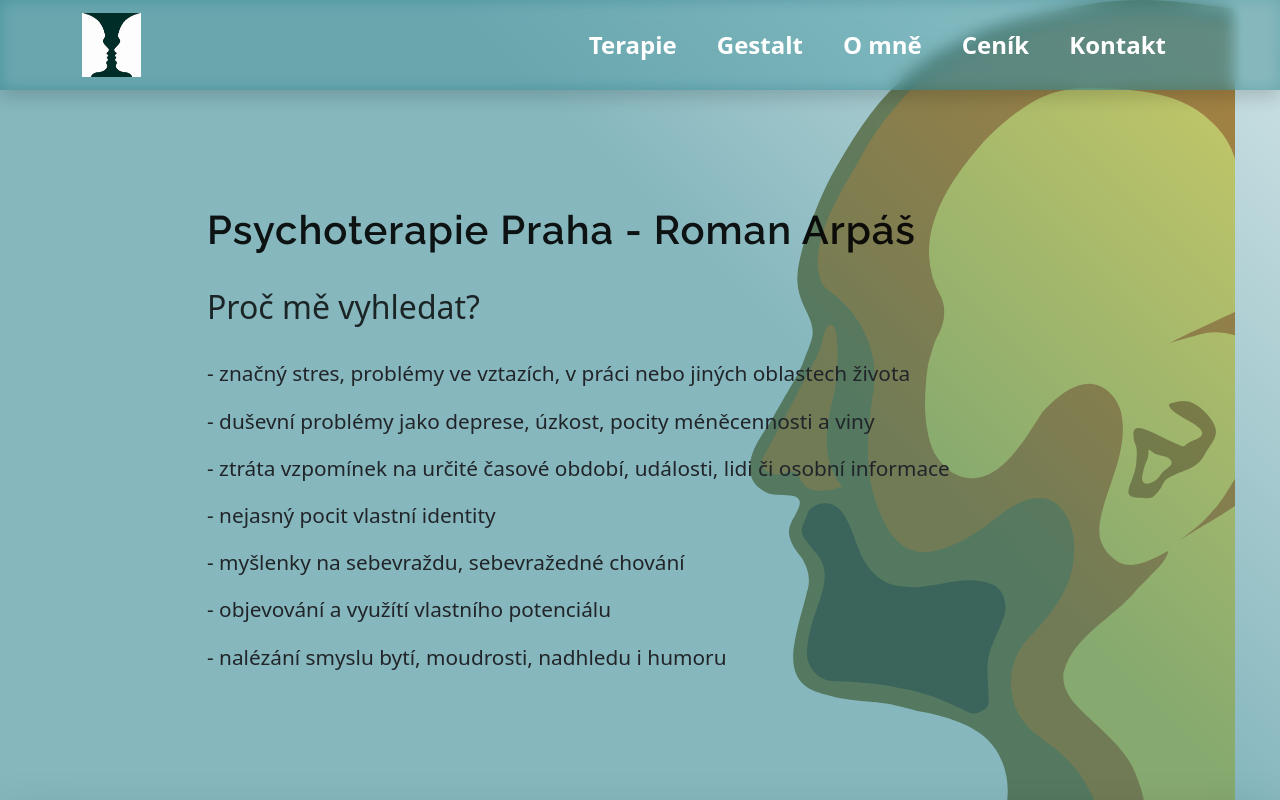
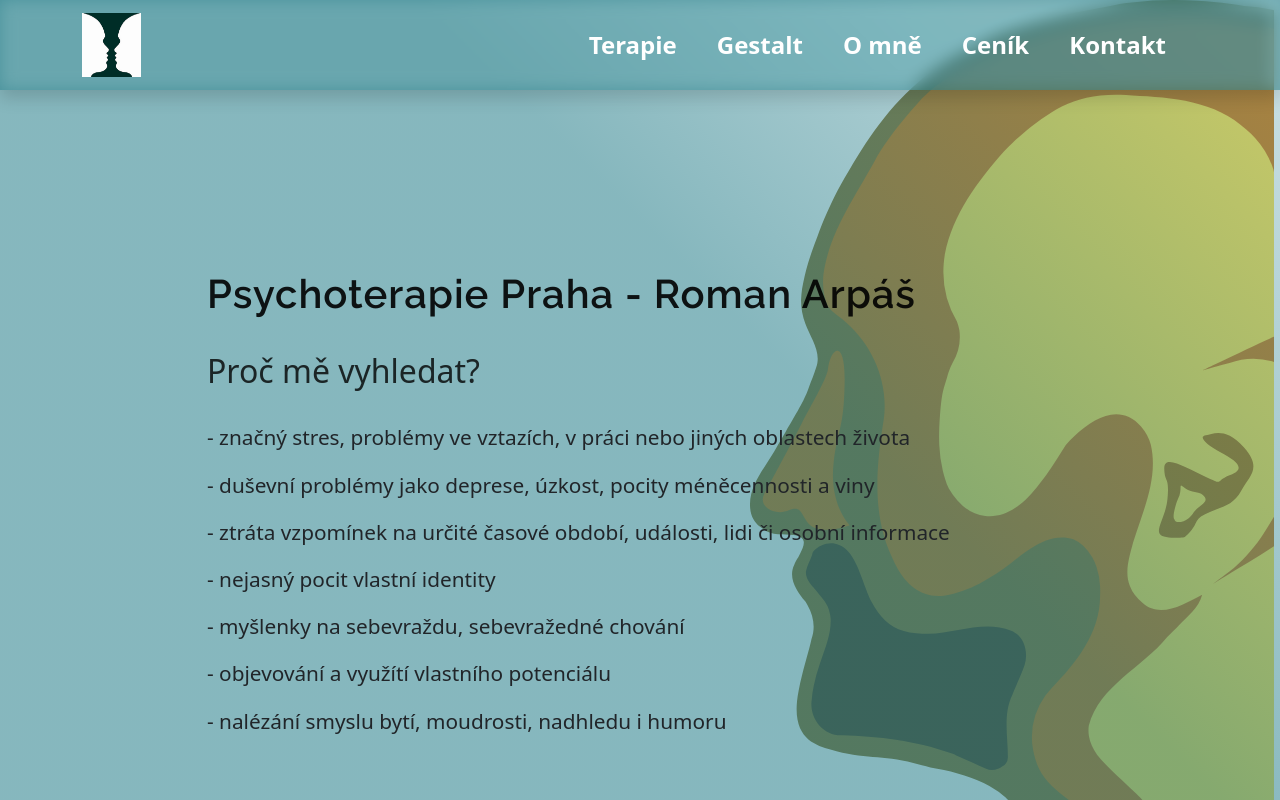
Before and after one commit to patrikcepr/romanisko-react, a React (Create React App) app: page / in a window 1280 px wide. Shown: the top 800 px of the page. Built offline with nearby package versions, Linux system fonts and the light colour scheme.

Commit message:
minor change

```diff
--- a/src/components/Layout/Terapie/Terapie.module.scss
+++ b/src/components/Layout/Terapie/Terapie.module.scss
@@ -21,11 +21,13 @@
         }
 
         @include media-breakpoint-up(md) {
+            margin-top: 10vh;
             margin-bottom: 1.5rem;
             font-size: 2.2rem;
         }
 
         @include media-breakpoint-up(lg) {
+            margin-top: 20vh;
             margin-bottom: 1.5rem;
             font-size: 2.5rem;
         }
```
